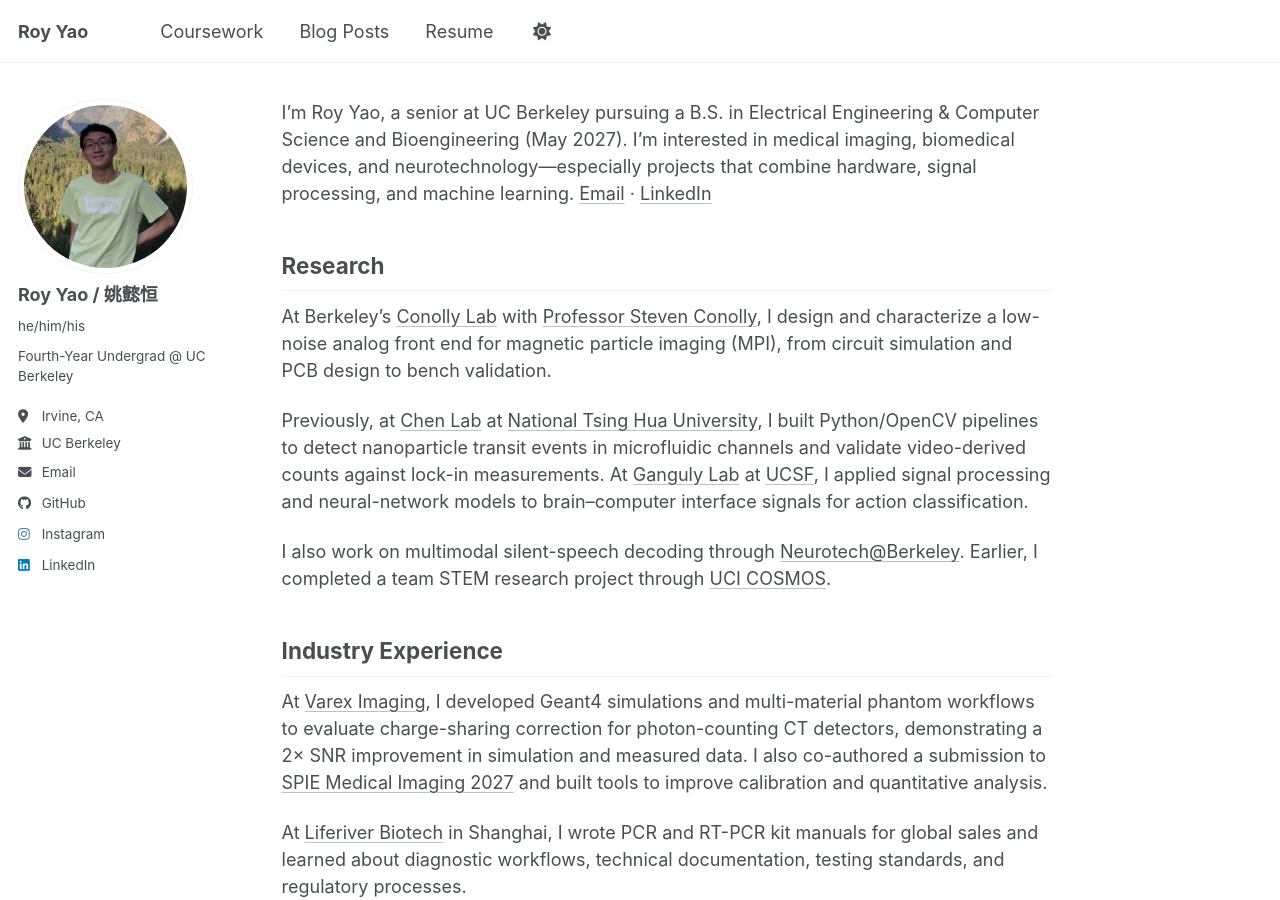
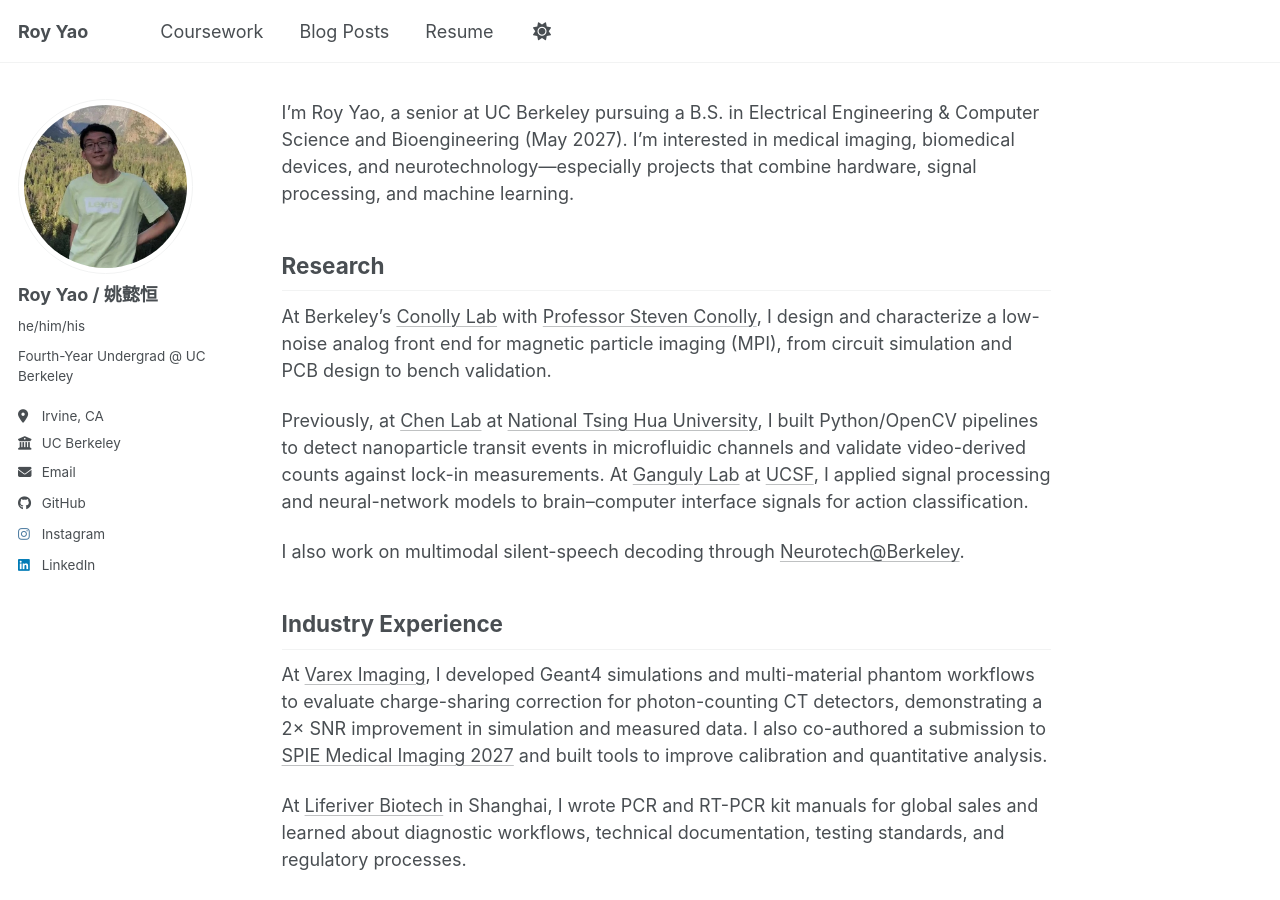
Before and after one commit to royyaoyh/royyaoyh.github.io, a Jekyll site: the page built from _pages/about.md, in a window 1280 px wide and 900 px high. Built offline with Jekyll 4.4.1, drawn with Linux system fonts in a browser that asks for light colours; a script bundle is joined from its source files by our own code; library files that are not in the unit come from our copies.

Commit message:
small changes to front page

```diff
--- a/_pages/about.md
+++ b/_pages/about.md
@@ -6,7 +6,7 @@ redirect_from:
   - /about.html
 ---
 
-I'm Roy Yao, a senior at UC Berkeley pursuing a B.S. in Electrical Engineering & Computer Science and Bioengineering (May 2027). I'm interested in medical imaging, biomedical devices, and neurotechnology—especially projects that combine hardware, signal processing, and machine learning. [Email](mailto:roy_h@berkeley.edu) · [LinkedIn](https://www.linkedin.com/in/27yaoroy/)
+I'm Roy Yao, a senior at UC Berkeley pursuing a B.S. in Electrical Engineering & Computer Science and Bioengineering (May 2027). I'm interested in medical imaging, biomedical devices, and neurotechnology—especially projects that combine hardware, signal processing, and machine learning.
 
 ## Research
 
@@ -14,7 +14,7 @@ At Berkeley's [Conolly Lab](https://bisl.studentorg.berkeley.edu/) with [Profess
 
 Previously, at [Chen Lab](https://pme.site.nthu.edu.tw/p/406-1308-74024,r4027.php?Lang=en) at [National Tsing Hua University](https://nthu-en.site.nthu.edu.tw/), I built Python/OpenCV pipelines to detect nanoparticle transit events in microfluidic channels and validate video-derived counts against lock-in measurements. At [Ganguly Lab](https://www.gangulylab.org/) at [UCSF](https://www.ucsf.edu/), I applied signal processing and neural-network models to brain–computer interface signals for action classification.
 
-I also work on multimodal silent-speech decoding through [Neurotech@Berkeley](https://neurotech.studentorg.berkeley.edu/). Earlier, I completed a team STEM research project through [UCI COSMOS](https://www.cosmos.uci.edu/).
+I also work on multimodal silent-speech decoding through [Neurotech@Berkeley](https://neurotech.studentorg.berkeley.edu/).
 
 ## Industry Experience
 
```
